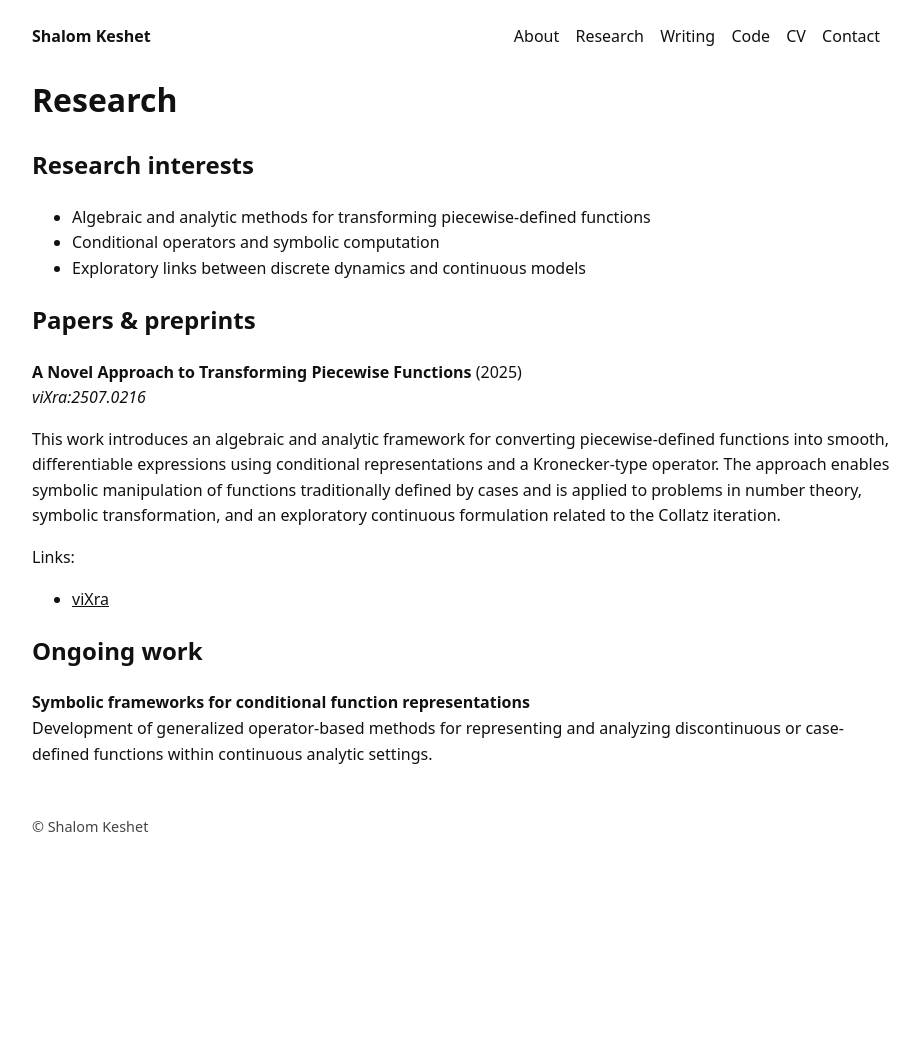
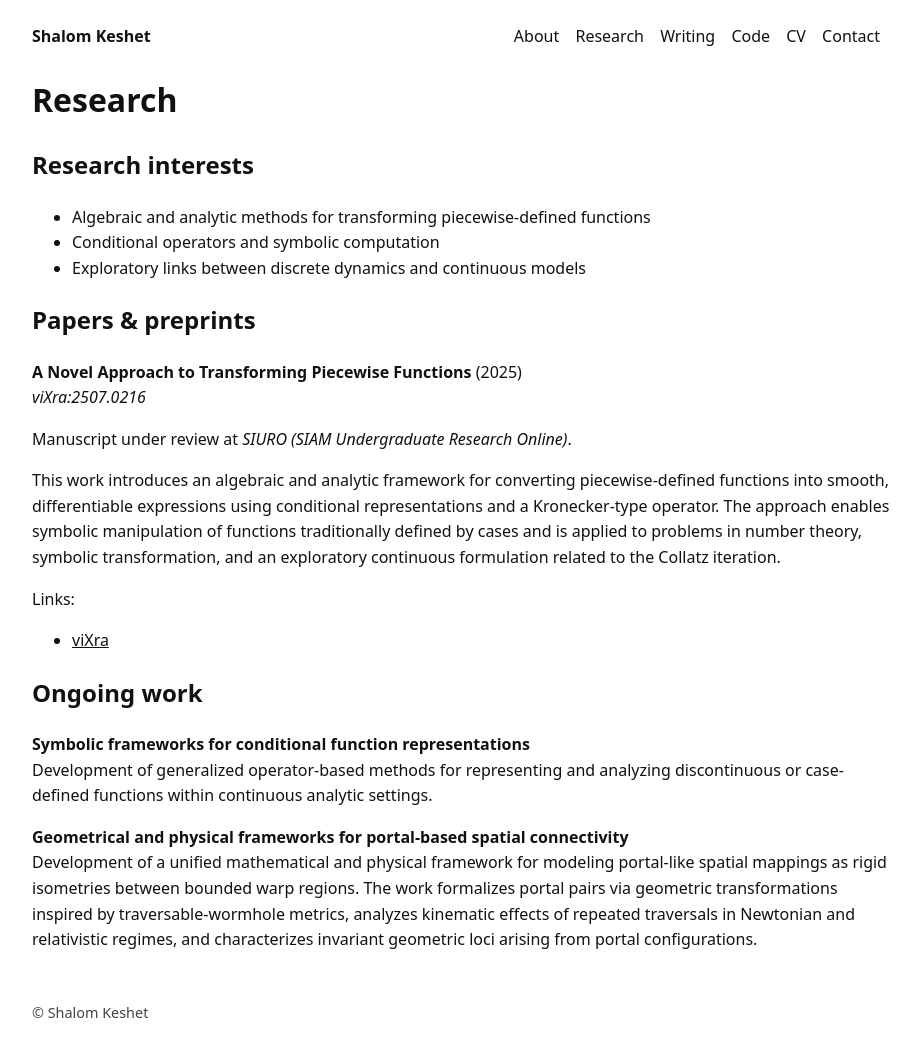
Before and after one commit to shalomkeshet/shalomkeshet.github.io, a Jekyll site: the page built from research.md, in a window 1280 px wide. Shown: the whole page, without its empty margins (178-1098 px from the left). Built offline with Jekyll 4.4.1, drawn with Linux system fonts in a browser that asks for light colours; before the commit the page ends 900 px from its top, so only the background shows below that.

Commit message:
Update research page with SIURO status and new ongoing work

```diff
--- a/research.md
+++ b/research.md
@@ -13,11 +13,17 @@ title: Research
 **A Novel Approach to Transforming Piecewise Functions** (2025)
 *viXra:2507.0216*
 
+Manuscript under review at *SIURO (SIAM Undergraduate Research Online)*.
+
 This work introduces an algebraic and analytic framework for converting piecewise-defined functions into smooth, differentiable expressions using conditional representations and a Kronecker-type operator. The approach enables symbolic manipulation of functions traditionally defined by cases and is applied to problems in number theory, symbolic transformation, and an exploratory continuous formulation related to the Collatz iteration.
 
 Links:
 - [viXra](https://vixra.org/abs/2507.0216)
 
 ## Ongoing work
+
 **Symbolic frameworks for conditional function representations**
 Development of generalized operator-based methods for representing and analyzing discontinuous or case-defined functions within continuous analytic settings.
+
+**Geometrical and physical frameworks for portal-based spatial connectivity**
+Development of a unified mathematical and physical framework for modeling portal-like spatial mappings as rigid isometries between bounded warp regions. The work formalizes portal pairs via geometric transformations inspired by traversable-wormhole metrics, analyzes kinematic effects of repeated traversals in Newtonian and relativistic regimes, and characterizes invariant geometric loci arising from portal configurations.
```
